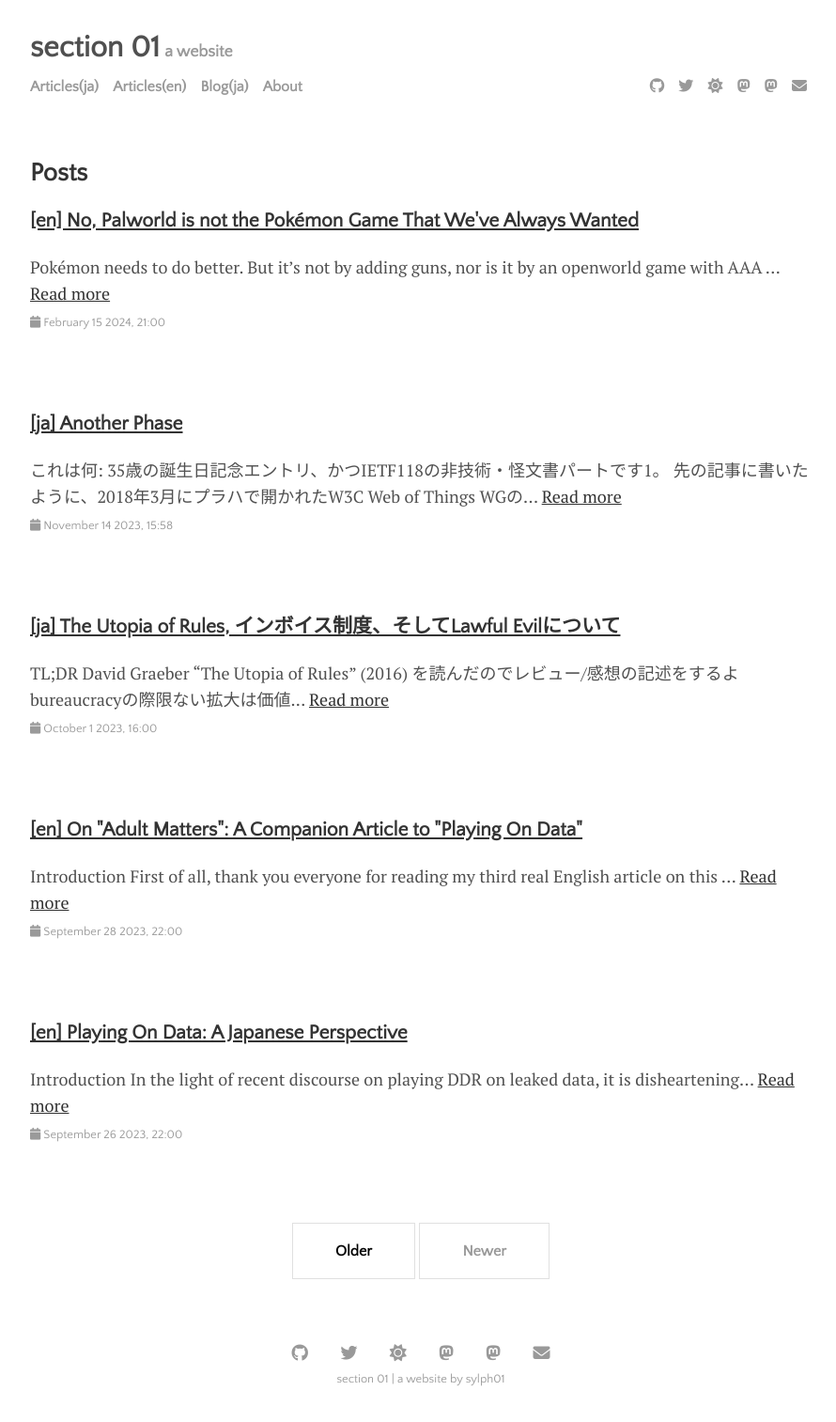
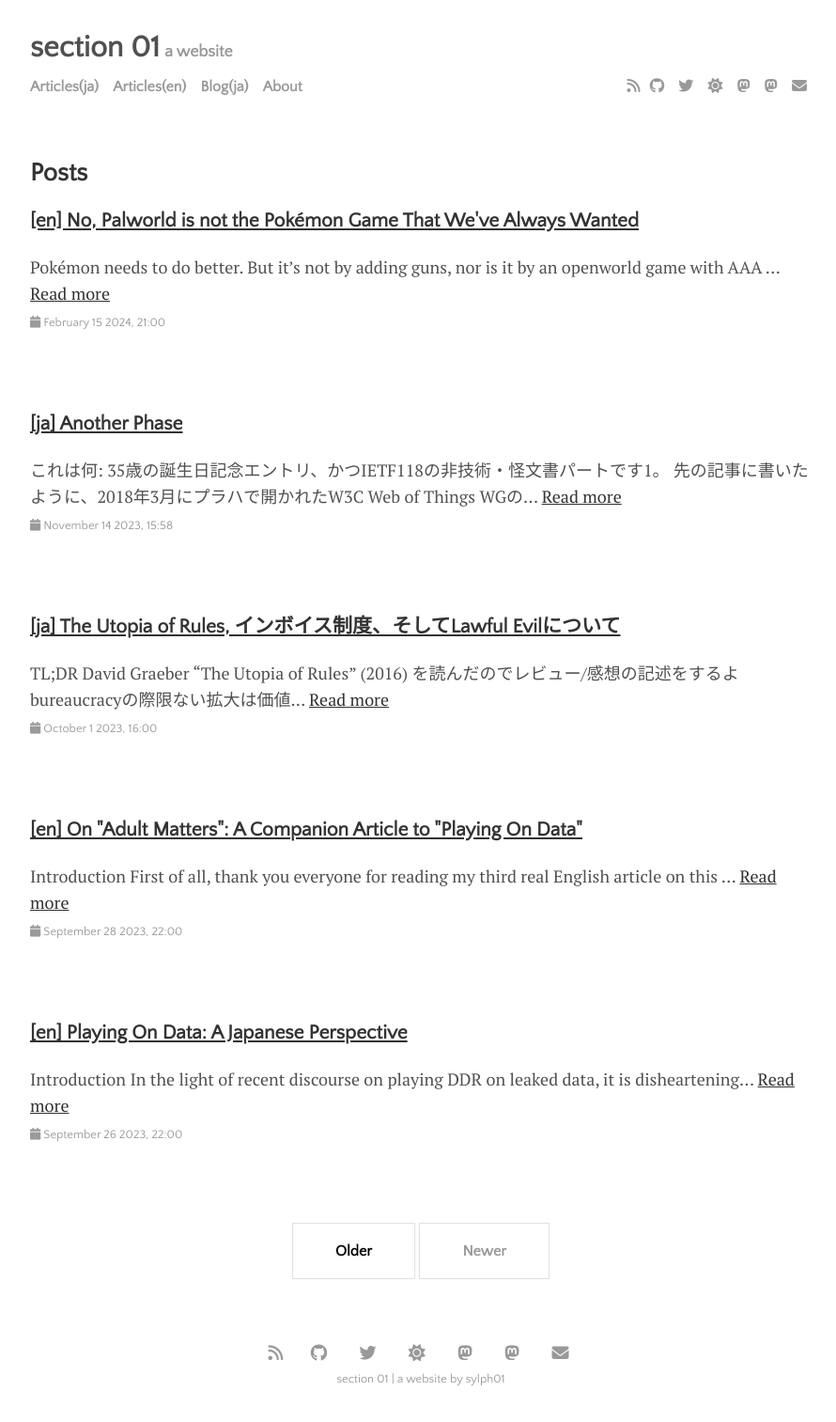
Before and after one commit to sylph01/sylph01.github.io, a Jekyll site: the page built from index.html, in a window 1280 px wide. Shown: the whole page at 94% size, without its empty margins (192-1082 px from the left). Built offline with Jekyll 4.4.1, drawn with Linux system fonts in a browser that asks for light colours; the list of posts is cut into pages by our own code.

Commit message:
Link to XML feed

```diff
--- a/_includes/footer.html
+++ b/_includes/footer.html
@@ -1,4 +1,5 @@
 <footer class="footer">
+  <a href="https://s01.ninja/feed.xml"><i class="fa-solid fa-rss" aria-hidden="true" target="_blank"></i></a>
   <a href="https://github.com/{{site.author.github}}"><i class="fa-brands fa-github" aria-hidden="true" target="_blank"></i></a>
   <a href="https://twitter.com/{{site.author.twitter}}"><i class="fa-brands fa-twitter" aria-hidden="true" target="_blank"></i></a>
   <a href="https://bsky.app/profile/sylph01.s01.ninja"><i class="fa-solid fa-sun" aria-hidden="true" target="_blank"></i></a>
--- a/_includes/menu.html
+++ b/_includes/menu.html
@@ -5,6 +5,7 @@
     {% endfor %}
   </div>
   <div class="social-icons">
+    <a href="https://s01.ninja/feed.xml"><i class="fa-solid fa-rss" aria-hidden="true" target="_blank"></i></a>
     <a href="https://github.com/{{site.author.github}}"><i class="fa-brands fa-github" aria-hidden="true" target="_blank"></i></a>
     <a href="https://twitter.com/{{site.author.twitter}}"><i class="fa-brands fa-twitter" aria-hidden="true" target="_blank"></i></a>
     <a href="https://bsky.app/profile/sylph01.s01.ninja"><i class="fa-solid fa-sun" aria-hidden="true" target="_blank"></i></a>
```
